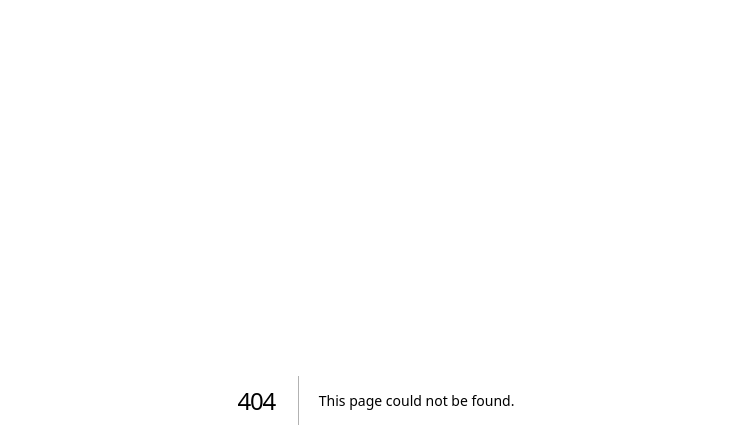
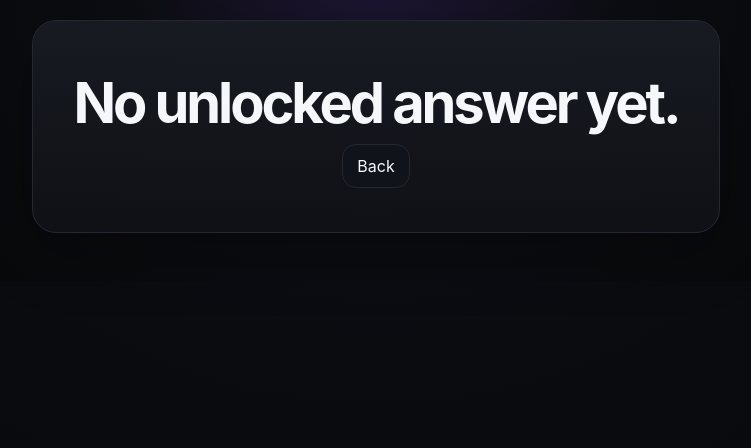
Before and after one commit to maguire-ui/Daily-riddle, a Next.js app: page /yesterday in a window 1280 px wide. Before the commit this address had no page. Shown: the top 448 px of the page, without its empty margins (264-1015 px from the left). Built offline with nearby package versions, Linux system fonts and the light colour scheme.

Commit message:
Build app/yesterday/page.tsx

```diff
--- /dev/null
+++ b/app/yesterday/page.tsx
@@ -0,0 +1,8 @@
+import Link from "next/link";
+import { getPreviousRiddle } from "../lib/riddles";
+
+export default function YesterdayPage(){
+  const r=getPreviousRiddle(new Date());
+  if(!r)return <main className="shell"><div className="card empty"><h1>No unlocked answer yet.</h1><Link className="ghost" href="/">Back</Link></div></main>;
+  return <main className="shell"><div className="kicker">Yesterday&apos;s answer · #{r.id}</div><h1>{r.title}</h1><section className="card"><p className="question">{r.solution}</p><h2 className="section-title">How it works</h2>{r.steps.map((s,i)=><div className="solution-step" key={s}><span className="step-num">{i+1}</span><div>{s}</div></div>)}</section><div style={{marginTop:12}}><Link className="ghost" href="/">Today&apos;s riddle</Link></div></main>;
+}
```
